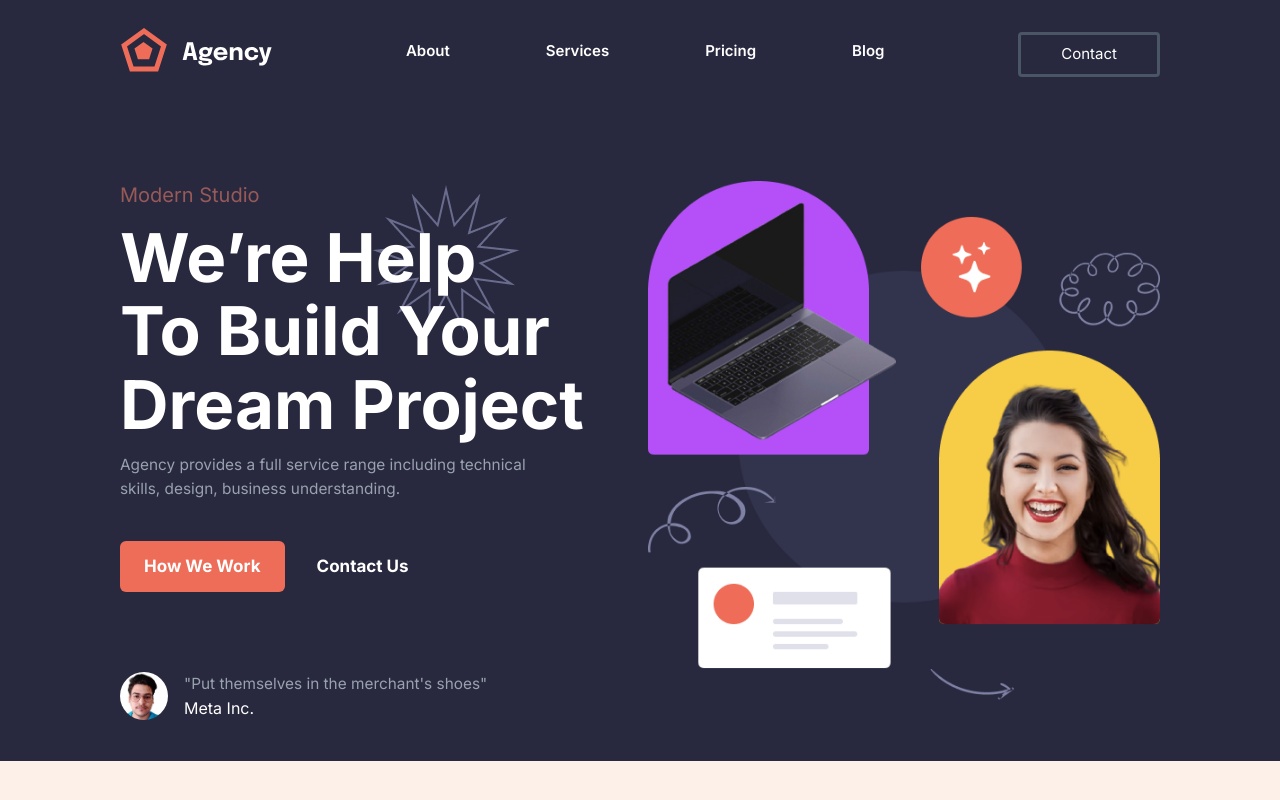
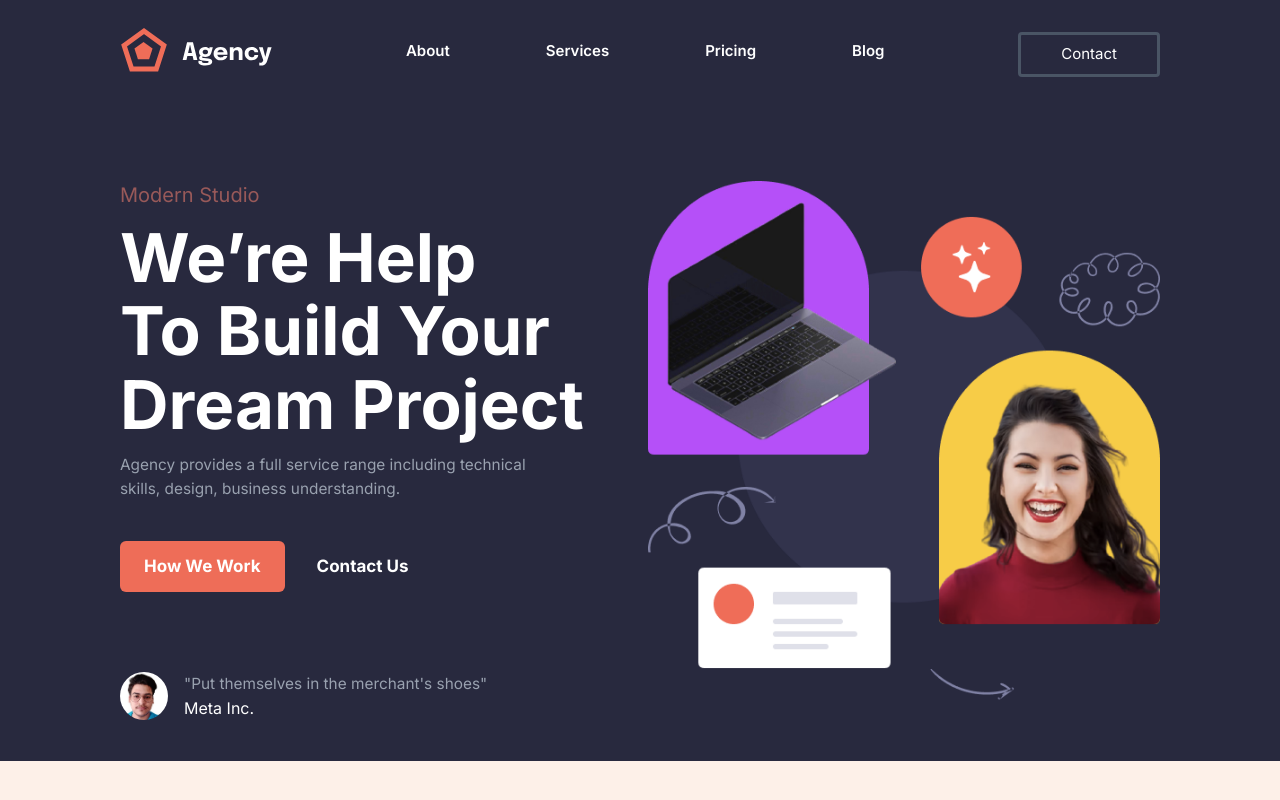
Before and after one commit to helloayushbaliyan/Portfolio-And-ReactJs, a React (Vite) app: page / in a window 1280 px wide. Built offline with nearby package versions, Linux system fonts and the light colour scheme.

Commit message:
location of star image

```diff
--- a/src/components/home/hero-scn.jsx
+++ b/src/components/home/hero-scn.jsx
@@ -1,6 +1,6 @@
 import React from "react";
 import heroPic from "../../assets/hero-scn-pic.png";
-import starImg from "../../assets/star.png";
+// import starImg from "../../assets/star.png";
 import heroProfileImg from "../../assets/hero-profile-img.jpg";
 
 
@@ -21,7 +21,7 @@ export default function HeroScn(props) {
                     <span className=" hidden   lg:block">
                       <img
                         className=" absolute z-[-1] top-[-2.2rem] right-[4rem] "
-                        src={starImg}
+
                         alt=""
                       />
                     </span>
```
